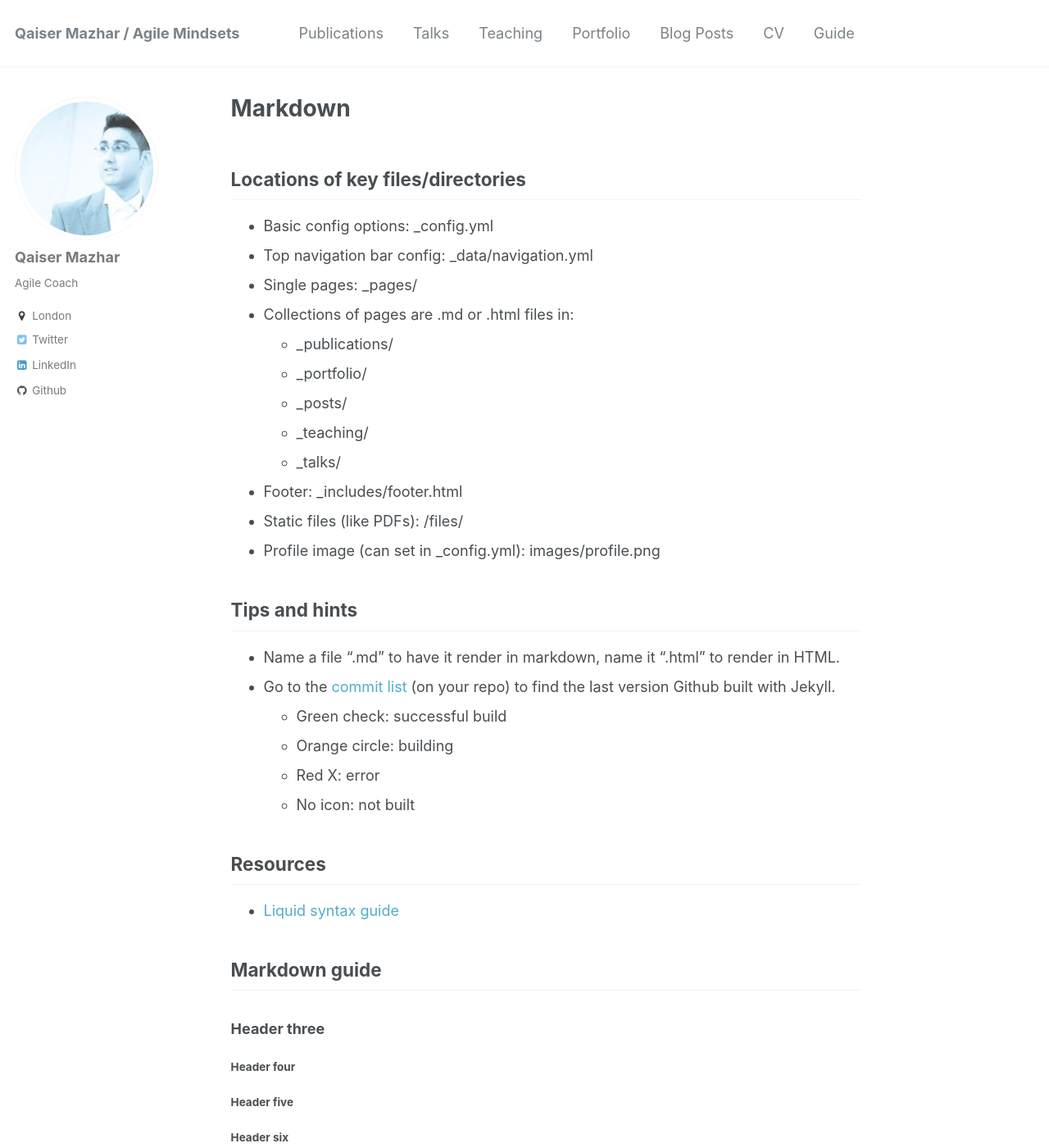
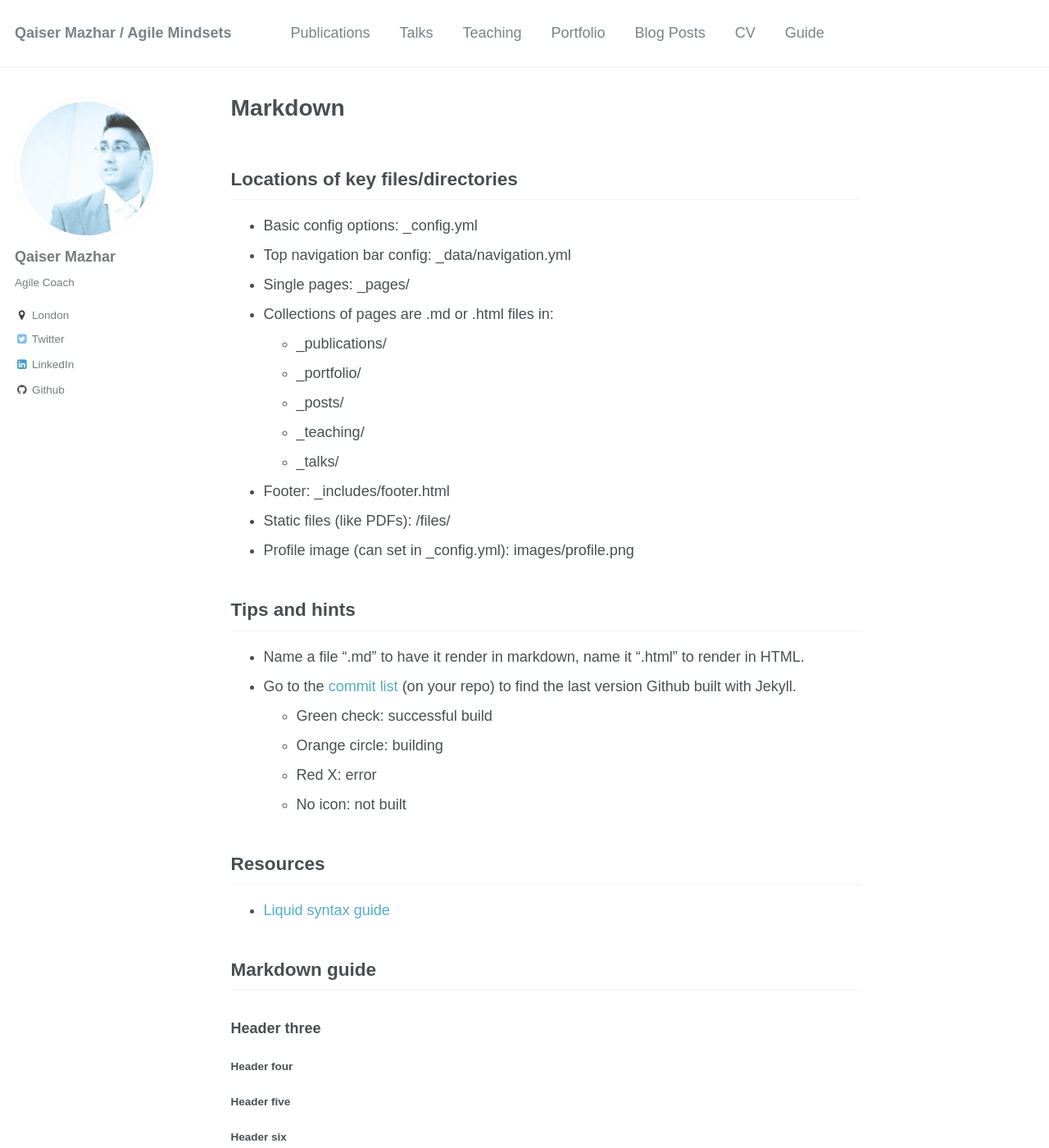
Before and after one commit to qaisermazhar/qaisermazhar.github.io, a Jekyll site: the page built from _pages/markdown.md, in a window 1280 px wide and 1400 px high. Shown: the whole window at 82% size. Built offline with Jekyll 4.4.1, drawn with Linux system fonts in a browser that asks for light colours.

Commit message:
change font

```diff
--- a/_sass/_variables.scss
+++ b/_sass/_variables.scss
@@ -14,7 +14,8 @@ $indent-var                 : 1.3em;
 
 /* system typefaces */
 $serif                      : Georgia, Times, serif;
-$sans-serif                 : -apple-system, ".SFNSText-Regular", "San Francisco", "Roboto", "Segoe UI", "Helvetica Neue", "Lucida Grande", Arial, sans-serif;
+// $sans-serif                 : -apple-system, ".SFNSText-Regular", "San Francisco", "Roboto", "Segoe UI", "Helvetica Neue", "Lucida Grande", Arial, sans-serif;
+$sans-serif                 : "Raleway", sans-serif;
 $monospace                  : Monaco, Consolas, "Lucida Console", monospace;
 
 /* sans serif typefaces */
```
